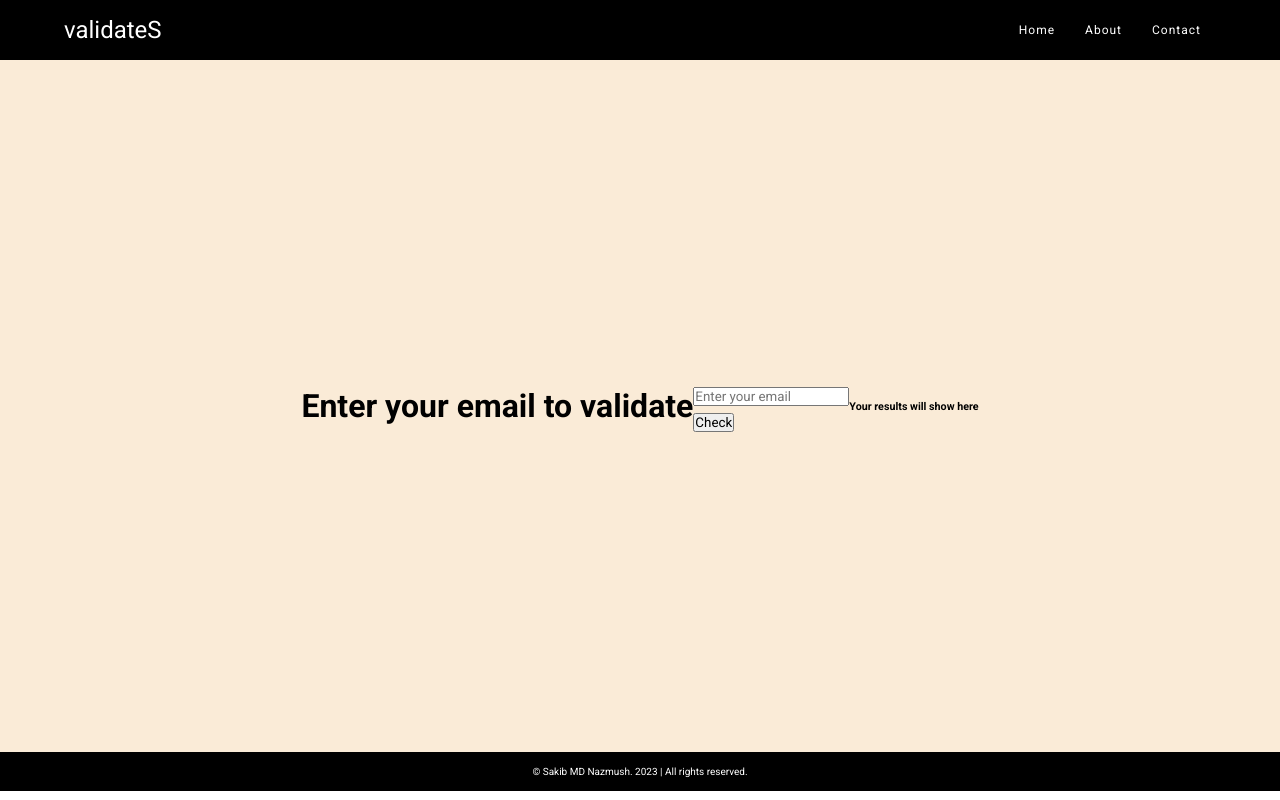
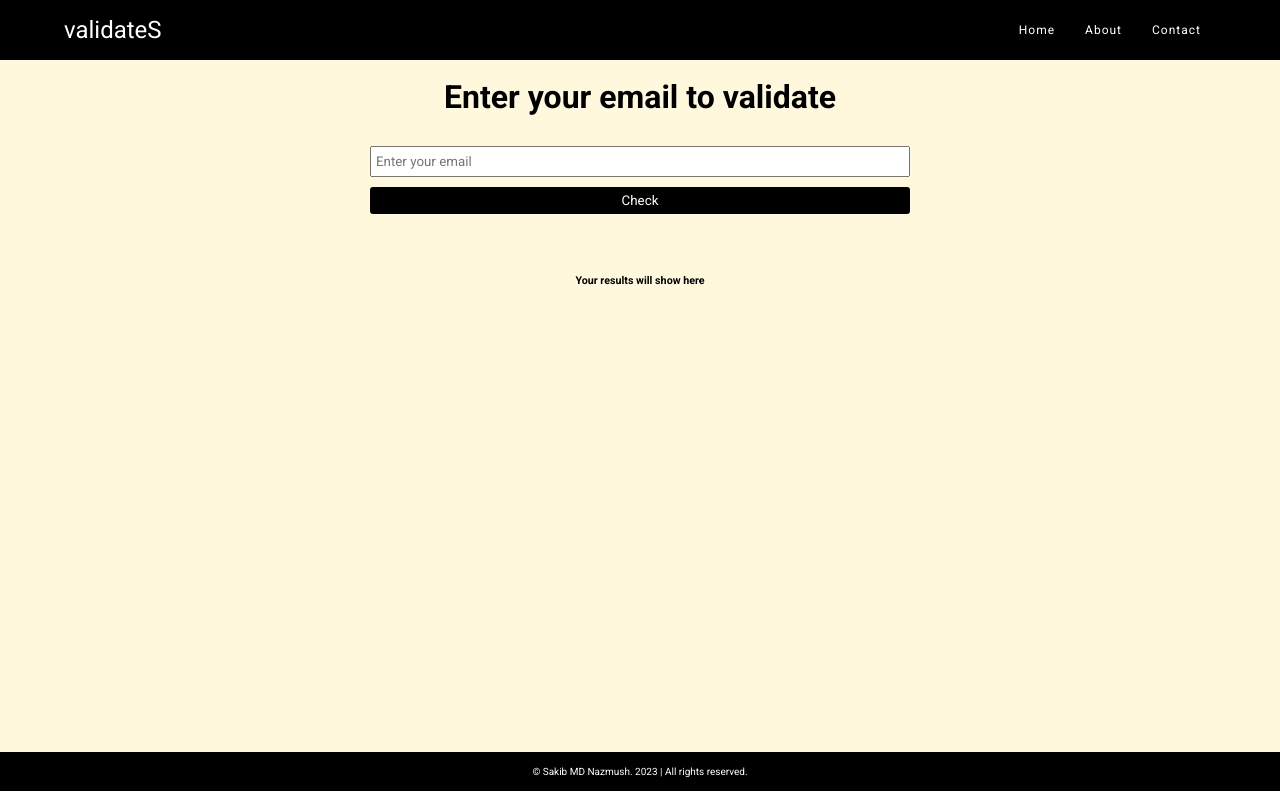
Before and after one commit to nazsakib/email-validator, a plain HTML site: page index.html in a window 1280 px wide. Drawn offline with Linux system fonts and the light colour scheme.

Commit message:
style added

```diff
--- a/css/style.css
+++ b/css/style.css
@@ -50,19 +50,47 @@ nav ul > li > a:hover {
 main {
     min-height: 82vh;
     padding: 18px 0;
+    background-color: cornsilk;
+}
+main .email input {
+    padding: 6px 20px 6px 4px;
+    width: 40vw;
+}
+main h1 {
+    text-align: center;
+    padding-bottom: 10px;
+}
+main .form-area {
+    padding-top: 20px;
     display: flex;
     align-items: center;
     justify-content: center;
-    background-color: antiquewhite;
 }
-main .email,
-.password{
-    padding: 6px 0;
+main .button {
+    padding: 10px 0;
 }
-main .container {
-    display: flex;
-    align-items: center;
-    justify-content: center;
+main .btn {
+        background-color: black;
+        border:  none;
+        color:  #fff;
+        padding:  6px 28px;
+        border-radius: 3px;
+        width: 100%;
+        cursor: pointer;
+}
+main .btn:hover {
+    background-color: rgb(66, 66, 66);
+    transition: .2s;
+}
+
+.show-result-area {
+    padding: 50px 50px;
+}
+.show-result-area h6 {
+    text-align: center;
+}
+#showResult div::first-letter {
+    text-transform: uppercase;
 }
 
 /* footer */
@@ -74,7 +102,7 @@ footer {
 }
 footer .container {
     display: flex;
-    align-items: center;
+    align-items: c;
     justify-content: center;
 }
 
@@ -84,9 +112,15 @@ footer .container {
 
 @media only screen and (max-width: 600px) {
     header .logo {
-        padding: 10px 0;
+        padding: 0 0 14px;
+    }
+    header .logo span {
+        font-size: 32px;
     }
     nav {
         flex-direction: column;
     }
+    main h1 {
+        font-size: 28px;
+    }
 }
```
